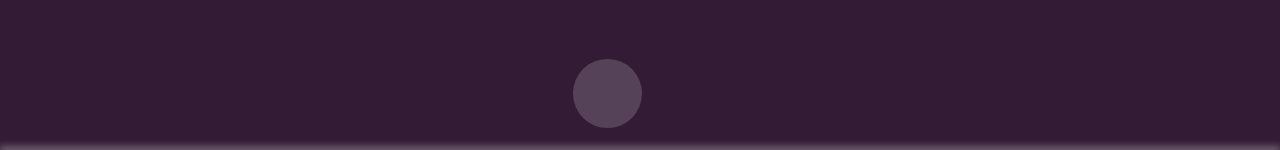
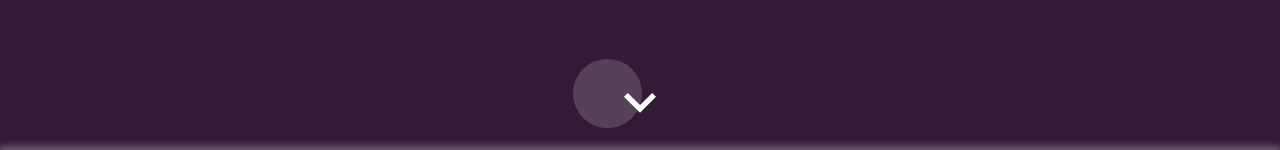
Before and after one commit to echo-project-org/echo-website, a React (Create React App) app: page /#/ in a window 1280 px wide. Shown: the part 650-800 px from the top of the page. Built offline with nearby package versions, Linux system fonts and the light colour scheme; grey boxes are pictures that could not be loaded.

Commit message:
Added icon to indicate that there is more content behind the fold

```diff
--- a/src/components/body/Routes/Home.jsx
+++ b/src/components/body/Routes/Home.jsx
@@ -1,7 +1,7 @@
 import "./typewriter.css";
 
 import { Button, Container, Divider, Grid, styled } from "@mui/material"
-import { ExpandMoreIcon } from '@mui/icons-material';
+import ExpandMoreIcon from '@mui/icons-material/ExpandMore';
 
 import SellingPointParagraph from "../../SellingPointParagraph";
 import ImageGallery from "../../utils/ImageGallery";
@@ -215,6 +215,26 @@ function Home({ }) {
             </MoreVersionsButton>
           </Grid>
         </Grid>
+
+        <ExpandMoreIcon
+          sx={{
+            color: "white",
+            fontSize: "4rem",
+            position: "absolute",
+            bottom: "1rem",
+            cursor: "pointer",
+            "&:hover": {
+              color: "#bc5dc8",
+            }
+          }}
+
+          onClick={() => {
+            window.scrollTo({
+              top: window.innerHeight,
+              behavior: "smooth"
+            });
+          }}
+        />
       </FirstArticleContainer>
 
       <Divider sx={{
```
